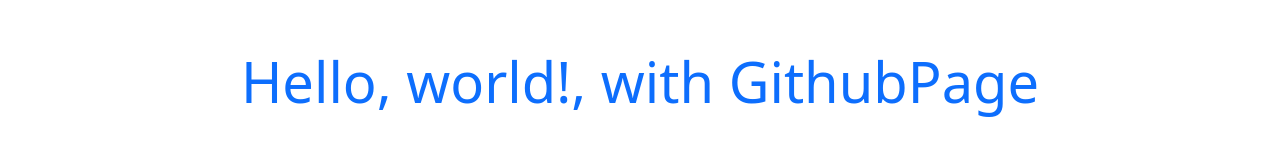
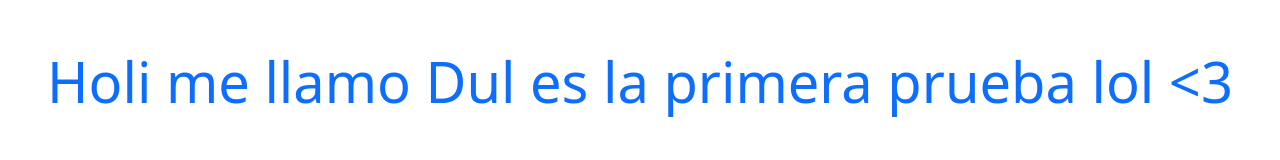
Before and after one commit to DulceGarcia12/DulceGarcia12.github.io, a plain HTML site: page index.html in a window 1280 px wide. Drawn offline with nearby package versions, Linux system fonts and the light colour scheme.

Commit message:
Update index.html

```diff
--- a/index.html
+++ b/index.html
@@ -11,7 +11,7 @@
     <title>Hello, world!</title>
   </head>
   <body>
-    <h1 class="text-center mt-5 display-4 text-primary">Hello, world!, with GithubPage</h1>
+    <h1 class="text-center mt-5 display-4 text-primary">Holi me llamo Dul es la primera prueba lol <3</h1>
 
     <!-- Optional JavaScript; choose one of the two! -->
 
```
